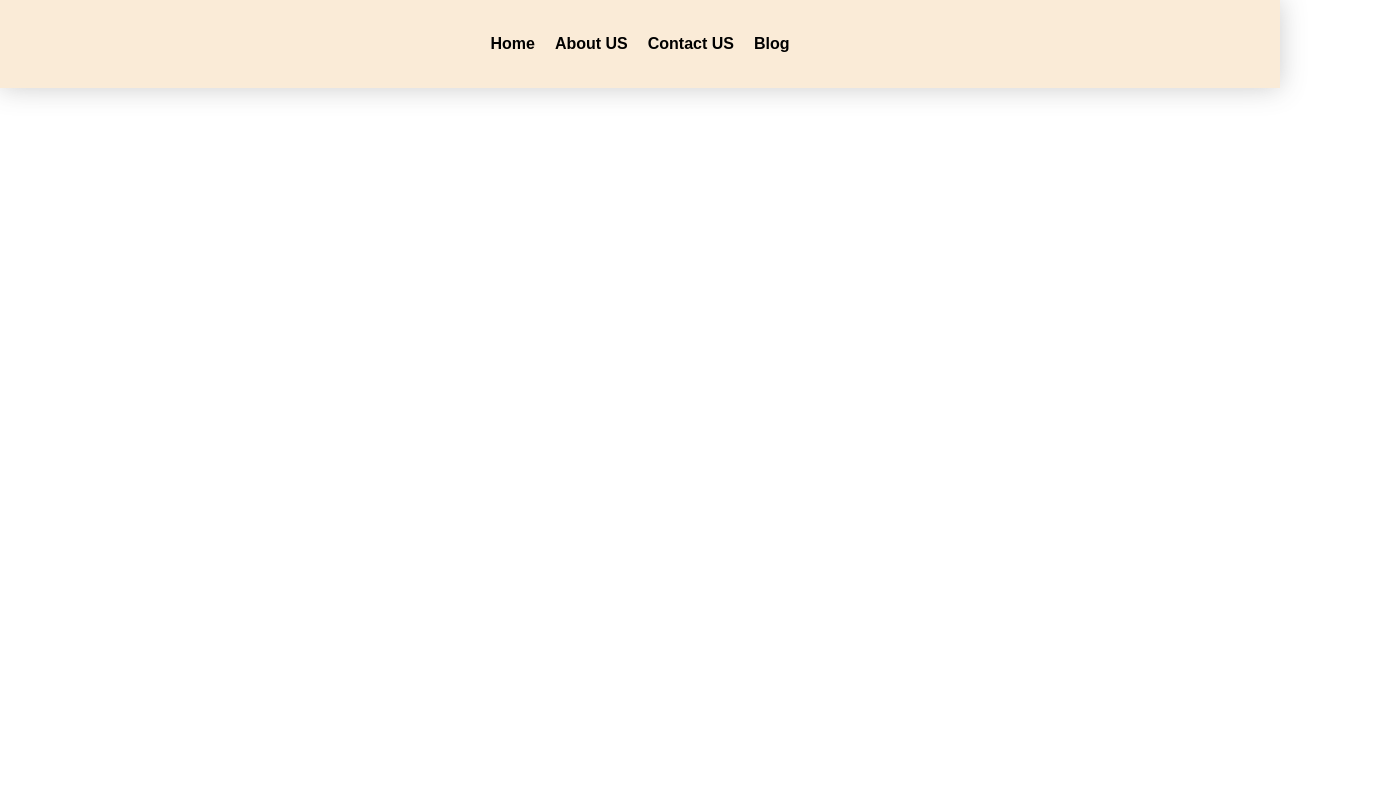
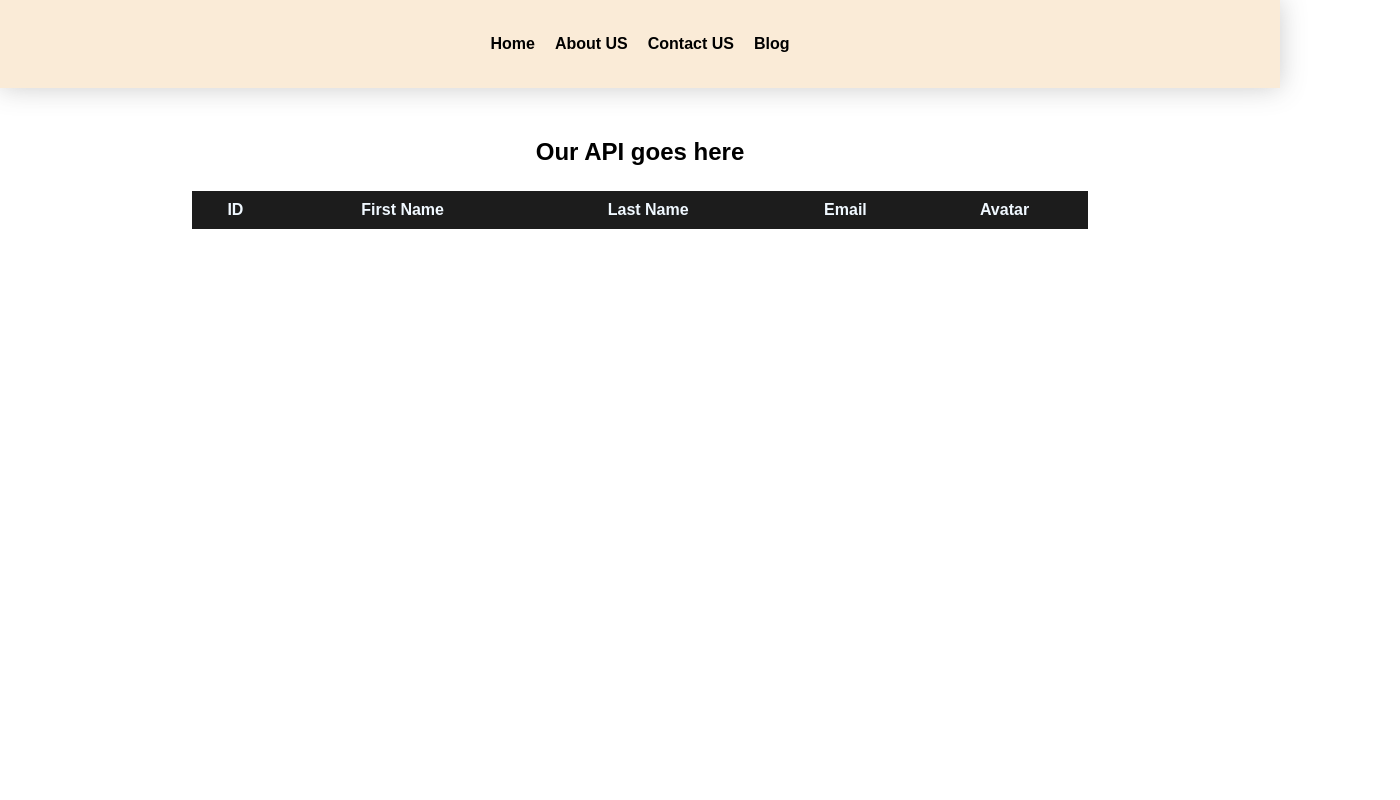
Before and after one commit to shomalikhashayar/fetch-api-to-html-table, a plain HTML site: page index.html in a window 1280 px wide. Shown: the top 800 px of the page, 1400 px wide, since content can reach past the window. Drawn offline with Linux system fonts and the light colour scheme; no server answers.

Commit message:
Create table to show out api data in it.

```diff
--- a/index.html
+++ b/index.html
@@ -15,12 +15,26 @@
       <li><a href="#">Blog</a></li>
     </div>
     <div class="main-content">
-
+      <div class="main-content-header">
+        <h2>Our API goes here</h2>
+      </div>
+      <div class="data-table">
+        <table>
+          <thead>
+            <tr>
+              <th>ID</th>
+              <th>First Name</th>
+              <th>Last Name</th>
+              <th>Email</th>
+              <th>Avatar</th>
+            </tr>
+          </thead>
+          <tbody id="data"></tbody>
+        </table>
+      </div>
     </div>
     <div class="footer">
-        <footer>
-            made with love by khashayar shomali.
-        </footer>
+      <footer>Made with love by khashayar shomali.</footer>
     </div>
   </body>
 </html>
@@ -29,7 +43,10 @@
 
   fetch(url).then((res) => {
     res.json().then((data) => {
-      console.log(data);
+      console.log(data.data);
     });
   });
+
+
+
 </script>
--- a/style.css
+++ b/style.css
@@ -1,6 +1,9 @@
 * {
   margin: 0;
   font-family: Arial, Helvetica, sans-serif;
+}
+body {
+  overflow-x: hidden;
 }
 .header {
   padding: 35px;
@@ -11,7 +14,8 @@
   align-items: center;
   font-weight: bold;
   box-shadow: 0 0 25px 0 rgba(85, 85, 85, 0.3);
-  position: sticky; top: 0;
+  position: sticky;
+  top: 0;
 }
 .header a {
   text-decoration: none;
@@ -21,11 +25,10 @@
 .header li {
   list-style-type: none;
 }
-.main-content{
-    padding: 700px;
-
+.main-content {
+  /* padding: 700px; */
 }
-.footer{
+.footer {
   padding: 35px;
   text-align: center;
   font-weight: bold;
@@ -33,3 +36,30 @@
   background-color: antiquewhite;
   font-size: 14px;
 }
+.main-content-header {
+  padding-top: 50px;
+  background-color: rgb(255, 255, 255);
+  text-align: center;
+}
+.main-content-header h2 {
+  padding-bottom: 5px;
+}
+table {
+  border-collapse: collapse;
+  text-align: center;
+  width: 70%;
+}
+th {
+  background-color: rgb(28, 28, 28);
+  color: aliceblue;
+  padding: 10px;
+}
+td{
+    background-color: rgb(236, 236, 236) ;
+}
+.data-table {
+  margin-top: 20px;
+  margin-bottom: 1200px;
+  display: flex;
+  justify-content: center;
+}
```
Lines whose indentation alone changed are shown as unchanged.
